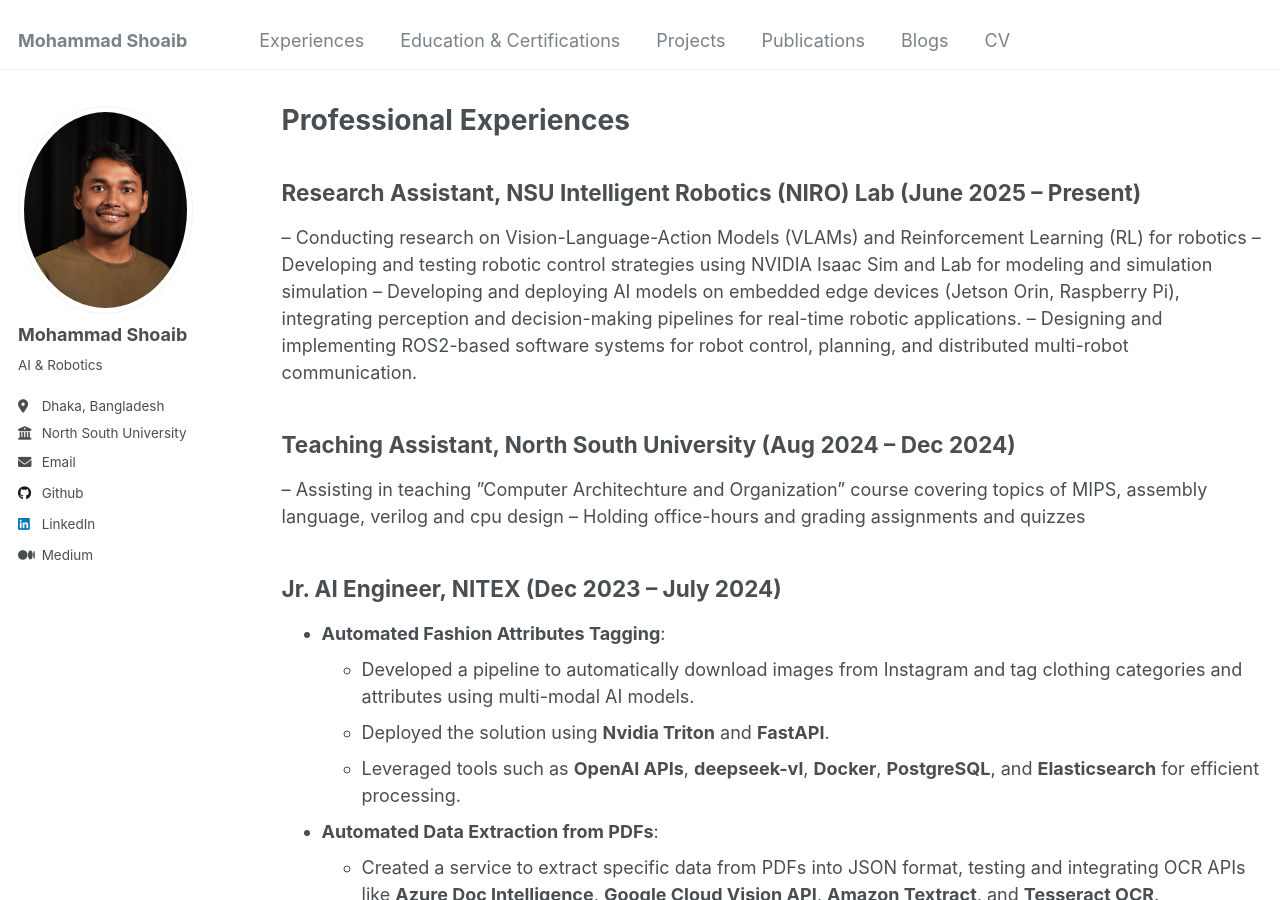
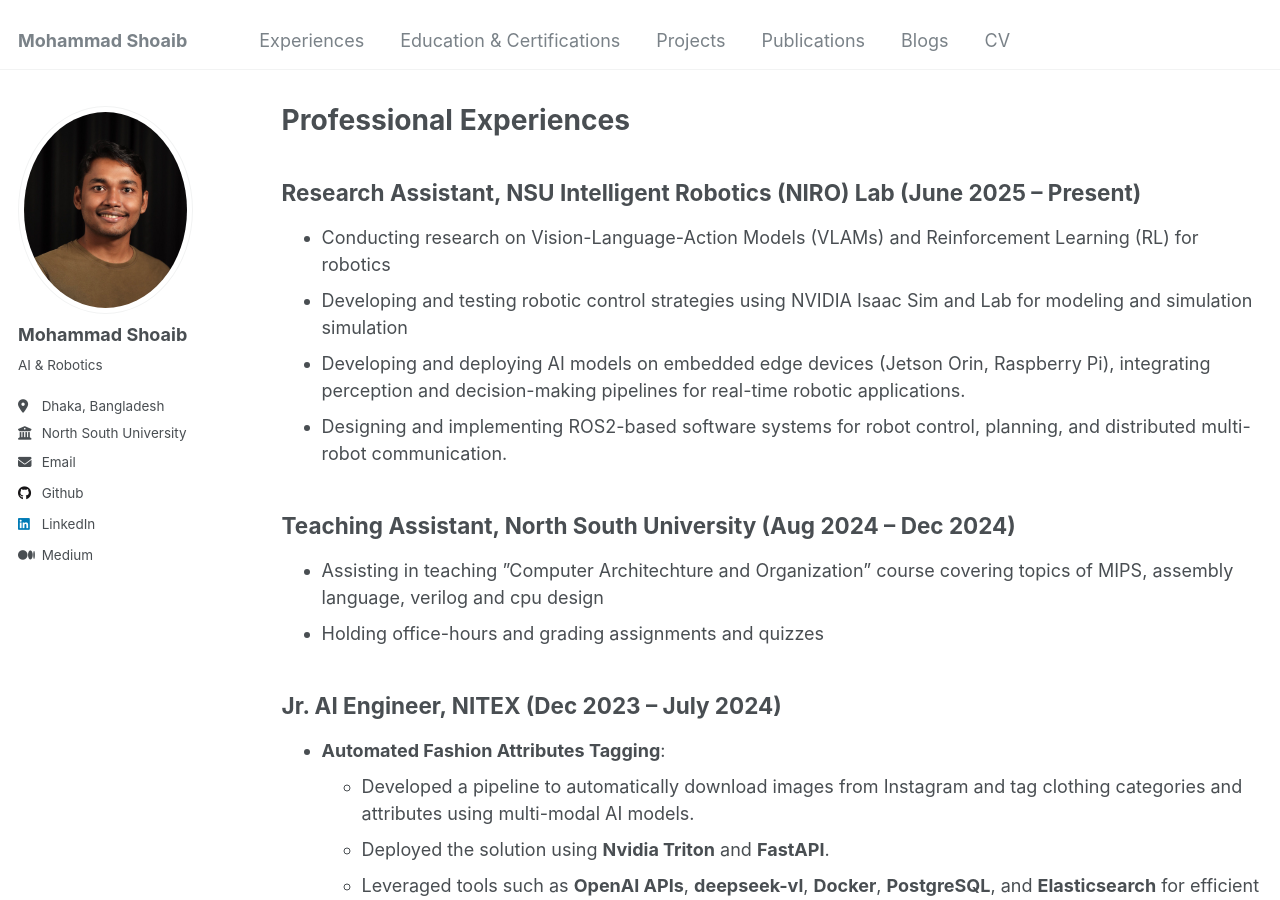
Before and after one commit to shoaib6174/shoaib6174.github.io, a Jekyll site: the page built from _pages/experiences.md, in a window 1280 px wide and 900 px high. Built offline with Jekyll 4.4.1, drawn with Linux system fonts in a browser that asks for light colours.

Commit message:
bullet points

```diff
--- a/_pages/experiences.md
+++ b/_pages/experiences.md
@@ -11,19 +11,19 @@ redirect_from:
 
 ## Research Assistant, NSU Intelligent Robotics (NIRO) Lab (June 2025 – Present)
 
-– Conducting research on Vision-Language-Action Models (VLAMs) and Reinforcement Learning (RL) for robotics
-– Developing and testing robotic control strategies using NVIDIA Isaac Sim and Lab for modeling and simulation
+- Conducting research on Vision-Language-Action Models (VLAMs) and Reinforcement Learning (RL) for robotics
+- Developing and testing robotic control strategies using NVIDIA Isaac Sim and Lab for modeling and simulation
 simulation
-– Developing and deploying AI models on embedded edge devices (Jetson Orin, Raspberry Pi),
+- Developing and deploying AI models on embedded edge devices (Jetson Orin, Raspberry Pi),
 integrating perception and decision-making pipelines for real-time robotic applications.
-– Designing and implementing ROS2-based software systems for robot control, planning, and distributed multi-robot
+- Designing and implementing ROS2-based software systems for robot control, planning, and distributed multi-robot
 communication.
 
 ## Teaching Assistant, North South University (Aug 2024 – Dec 2024)
 
-– Assisting in teaching ”Computer Architechture and Organization” course covering topics of MIPS, assembly language,
+- Assisting in teaching ”Computer Architechture and Organization” course covering topics of MIPS, assembly language,
 verilog and cpu design
-– Holding office-hours and grading assignments and quizzes
+- Holding office-hours and grading assignments and quizzes
 
 ## Jr. AI Engineer, NITEX (Dec 2023 – July 2024)
 
```
